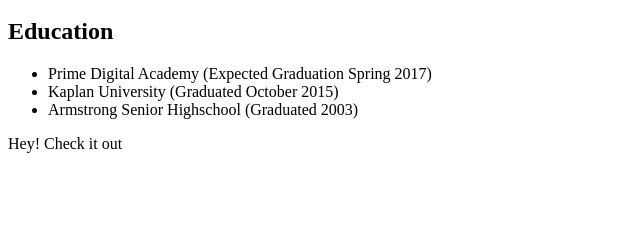
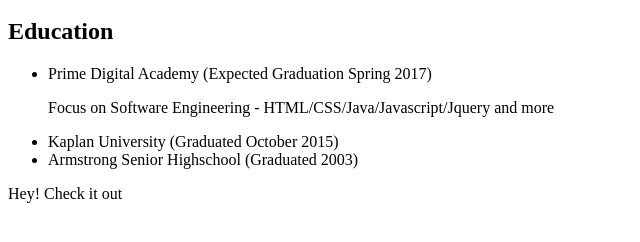
Before and after one commit to DrooHastings/Mong005e.github.io, a plain HTML site: page index.html in a window 1280 px wide. Shown: the part 48-290 px from the top of the page, without its empty margins (0-640 px from the left). Drawn offline with Linux system fonts and the light colour scheme.

Commit message:
can you do a p tag here?

```diff
--- a/index.html
+++ b/index.html
@@ -11,6 +11,7 @@
   <h2> Education </h2>
   <ul>
     <li> Prime Digital Academy (Expected Graduation Spring 2017)</li>
+    <p> Focus on Software Engineering - HTML/CSS/Java/Javascript/Jquery and more </p>
     <li> Kaplan University (Graduated October 2015) </li>
     <li> Armstrong Senior Highschool (Graduated 2003) </li>
   </ul>
```
